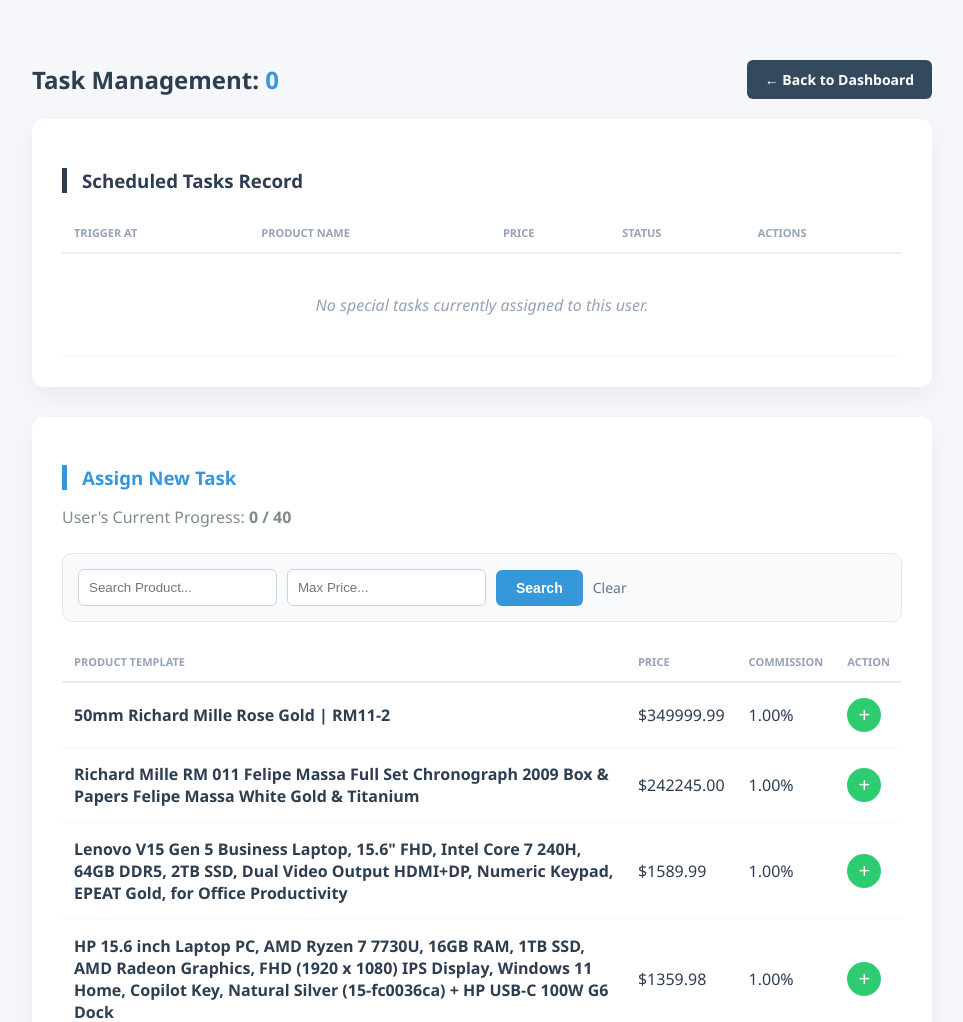
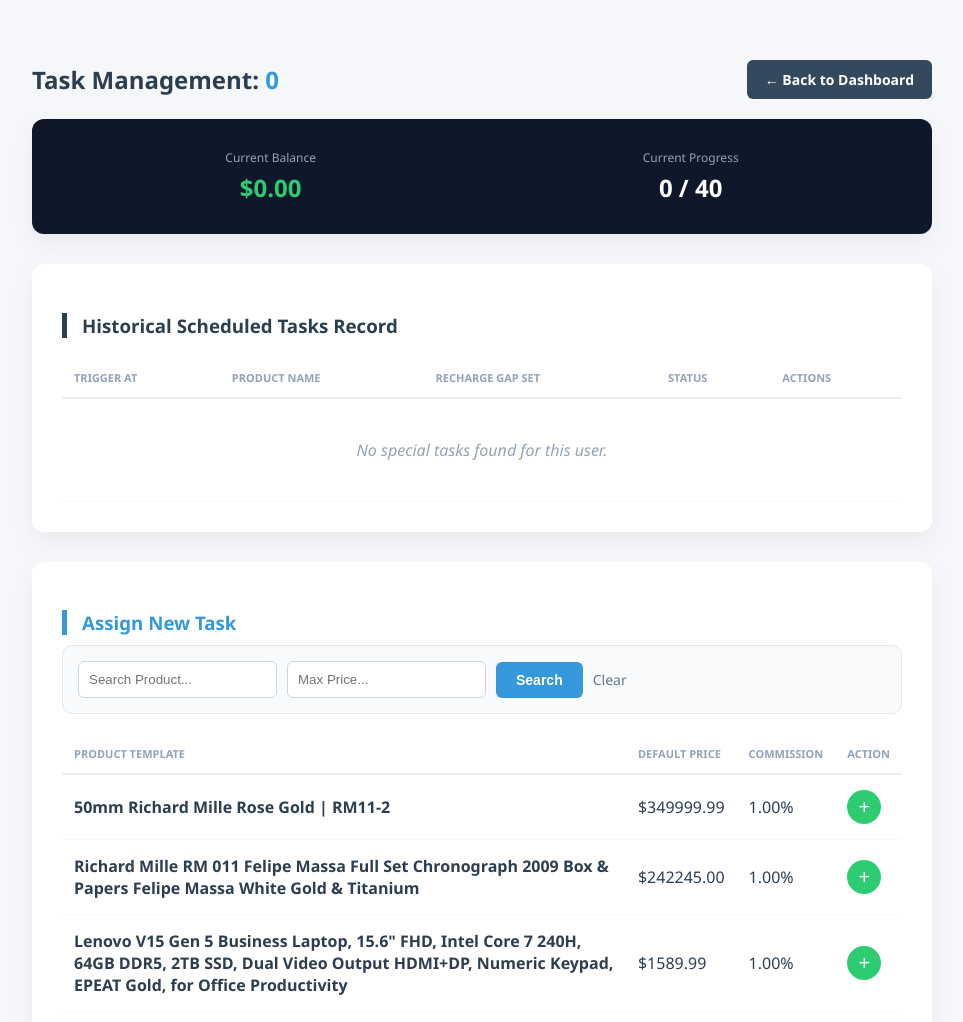
Before and after one commit to chenyunhank5/Amazon, a Django app: page /staff/users/assign-task/33/ in a window 1280 px wide. Shown: the top 1022 px of the page, without its empty margins (158-1121 px from the left). Run offline with Django 5.2, Linux system fonts and the light colour scheme; a user stored in the database is signed in; data comes from the database, SQL or seed files in the repository.

Commit message:
Update manual_assign.html

```diff
--- a/AmazonProject/Catalog/templates/staffs/manual_assign.html
+++ b/AmazonProject/Catalog/templates/staffs/manual_assign.html
@@ -19,9 +19,9 @@
 
         /* Status Badges */
         .status-badge { padding: 4px 10px; border-radius: 20px; font-size: 11px; font-weight: bold; text-transform: uppercase; color: #fff; }
-        .bg-waiting { background: #94a3b8; }
-        .bg-completed { background: #2ecc71; }
-        .bg-pending { background: #f39c12; }
+        .bg-waiting { background: #94a3b8; } /* Queued */
+        .bg-pending { background: #f39c12; } /* Trapped */
+        .bg-completed { background: #2ecc71; } /* Finished */
 
         .badge-trigger { background: #0f172a; color: white; padding: 4px 8px; border-radius: 4px; font-size: 12px; font-weight: bold; }
 
@@ -47,6 +47,7 @@
         .modal-overlay { display: none; position: fixed; inset: 0; background: rgba(0,0,0,0.7); z-index: 1000; align-items: center; justify-content: center; backdrop-filter: blur(4px); }
         .modal-card { background: white; padding: 25px; border-radius: 15px; width: 100%; max-width: 400px; box-shadow: 0 20px 40px rgba(0,0,0,0.2); }
         .modal-field { width: 100%; padding: 12px; border: 2px solid #3498db; border-radius: 8px; font-size: 18px; font-weight: bold; margin-top: 10px; box-sizing: border-box; outline: none; }
+        .modal-label { font-size: 11px; font-weight: bold; color: #34495e; text-transform: uppercase; margin-top: 15px; display: block; }
     </style>
 </head>
 <body>
@@ -64,14 +65,25 @@
             <a href="{% url 'staffs' %}" class="btn-back">← Back to Dashboard</a>
         </div>
 
+        <div class="card" style="display: flex; justify-content: space-around; text-align: center; background: #0f172a; color: white;">
+            <div>
+                <p style="margin:0; font-size: 12px; color: #94a3b8;">Current Balance</p>
+                <h2 style="margin:5px 0 0 0; color: #2ecc71;">${{ target_user.profile.balance }}</h2>
+            </div>
+            <div>
+                <p style="margin:0; font-size: 12px; color: #94a3b8;">Current Progress</p>
+                <h2 style="margin:5px 0 0 0;">{{ target_user.profile.current_progress }} / 40</h2>
+            </div>
+        </div>
+
         <div class="card">
-            <h3 style="color: #2c3e50; margin-bottom: 20px; border-left: 5px solid #2c3e50; padding-left: 15px;">Scheduled Tasks Record</h3>
+            <h3 style="color: #2c3e50; margin-bottom: 20px; border-left: 5px solid #2c3e50; padding-left: 15px;">Historical Scheduled Tasks Record</h3>
             <table>
                 <thead>
                     <tr>
                         <th>Trigger At</th>
                         <th>Product Name</th>
-                        <th>Price</th>
+                        <th>Recharge Gap Set</th>
                         <th>Status</th>
                         <th>Actions</th>
                     </tr>
@@ -81,32 +93,34 @@
                     <tr>
                         <td><span class="badge-trigger">Order #{{ order.scheduled_at }}</span></td>
                         <td>{{ order.product_name }}</td>
-                        <td><strong>${{ order.price }}</strong></td>
+                        <td><strong style="color: #e74c3c;">+ ${{ order.price }}</strong></td>
                         <td>
                             {% if order.status == 'completed' %}
-                                <span class="status-badge bg-completed">Completed</span>
+                                <span class="status-badge bg-completed">Finished</span>
                             {% elif order.status == 'pending' %}
                                 <span class="status-badge bg-pending">User Trapped</span>
                             {% else %}
-                                <span class="status-badge bg-waiting">Queued (Hidden)</span>
+                                <span class="status-badge bg-waiting">Queued</span>
                             {% endif %}
                         </td>
                         <td>
                             {% if order.status == 'scheduled' %}
-                                <a href="{% url 'edit_order_staff' order.id %}" class="btn-edit">Edit</a>
+                                <form method="POST" style="display:inline;">
+                                    {% csrf_token %}
+                                    <input type="hidden" name="order_id" value="{{ order.id }}">
+                                    <button type="submit" name="delete_scheduled" class="btn-danger" onclick="return confirm('Remove this trap?')">Delete</button>
+                                </form>
+                            {% elif order.status == 'pending' %}
+                                <span style="color: #f39c12; font-size: 12px; font-weight: bold;">In Progress</span>
+                            {% else %}
+                                <span style="color: #94a3b8; font-size: 11px;">Record Locked</span>
                             {% endif %}
-
-                            <form method="POST" style="display:inline;">
-                                {% csrf_token %}
-                                <input type="hidden" name="order_id" value="{{ order.id }}">
-                                <button type="submit" name="delete_scheduled" class="btn-danger" onclick="return confirm('Permanently delete this record?')">Delete</button>
-                            </form>
                         </td>
                     </tr>
                     {% empty %}
                     <tr>
                         <td colspan="5" style="text-align:center; padding: 40px; color: #94a3b8;">
-                            <i>No special tasks currently assigned to this user.</i>
+                            <i>No special tasks found for this user.</i>
                         </td>
                     </tr>
                     {% endfor %}
@@ -116,7 +130,6 @@
 
         <div class="card">
             <h3 style="color: #3498db; margin-bottom: 10px; border-left: 5px solid #3498db; padding-left: 15px;">Assign New Task</h3>
-            <p style="margin-bottom: 25px; color: #7f8c8d;">User's Current Progress: <strong>{{ target_user.profile.current_progress }} / 40</strong></p>
 
             <form method="GET" class="search-container">
                 <input type="text" name="template_search" placeholder="Search Product..." value="{{ template_search_query }}">
@@ -129,7 +142,7 @@
                 <thead>
                     <tr>
                         <th>Product Template</th>
-                        <th>Price</th>
+                        <th>Default Price</th>
                         <th>Commission</th>
                         <th style="text-align: right;">Action</th>
                     </tr>
@@ -141,13 +154,13 @@
                         <td>${{ t.price }}</td>
                         <td>{{ t.commission_rate }}%</td>
                         <td style="text-align: right;">
-                            <button type="button" class="btn-plus" onclick="openAssignModal('{{ t.id }}', '{{ t.product_name|escapejs }}', '{{ t.price }}')">+</button>
+                            <button type="button" class="btn-plus" onclick="openAssignModal('{{ t.id }}', '{{ t.product_name|escapejs }}')">+</button>
                         </td>
                     </tr>
                     {% empty %}
                     <tr>
                         <td colspan="4" style="text-align:center; padding: 40px; color: #94a3b8;">
-                            <i>No templates found matching your criteria.</i>
+                            <i>No templates found.</i>
                         </td>
                     </tr>
                     {% endfor %}
@@ -159,9 +172,7 @@
                 {% if templates.has_previous %}
                     <a href="?page={{ templates.previous_page_number }}&template_search={{ template_search_query }}&price_search={{ price_search_query }}" class="page-link">&laquo;</a>
                 {% endif %}
-
                 <span class="page-info">Page {{ templates.number }} of {{ templates.paginator.num_pages }}</span>
-
                 {% if templates.has_next %}
                     <a href="?page={{ templates.next_page_number }}&template_search={{ template_search_query }}&price_search={{ price_search_query }}" class="page-link">&raquo;</a>
                 {% endif %}
@@ -174,34 +185,39 @@
         <div class="modal-card">
             <form method="POST">
                 {% csrf_token %}
-                <h3 style="margin-top: 0; color: #2c3e50;">Schedule Task</h3>
-                <p style="font-size: 14px; color: #64748b;">
-                    Product: <strong id="modal_prod_name" style="color: #3498db;"></strong><br>
-                    Price: <strong id="modal_prod_price" style="color: #2c3e50;"></strong>
+                <h3 style="margin-top: 0; color: #2c3e50;">Schedule Recharge Task</h3>
+                <p style="font-size: 13px; color: #64748b; margin-bottom: 20px;">
+                    Product: <strong id="modal_prod_name" style="color: #3498db;"></strong>
                 </p>
 
                 <input type="hidden" name="template_id" id="modal_template_id">
 
-                <div style="margin-top: 20px;">
-                    <label style="font-size: 11px; font-weight: bold; color: #34495e; text-transform: uppercase;">Trigger at Order #:</label>
-                    <input type="number" name="target_num" id="modal_target_num" class="modal-field" value="{{ target_user.profile.current_progress|add:1 }}" min="1" required>
-                </div>
+                <label class="modal-label">Recharge Gap ($):</label>
+                <input type="number" step="0.01" name="custom_price" id="recharge_input" class="modal-field" placeholder="e.g. 500" required>
+
+                <p style="font-size: 11px; color: #64748b; margin-top: 8px;">
+                    Enter the amount you want the user to be <b>short by</b>.
+                    The final price will adjust to their balance automatically.
+                </p>
+
+                <label class="modal-label">Trigger at Order #:</label>
+                <input type="number" name="target_num" id="modal_target_num" class="modal-field" value="{{ target_user.profile.current_progress|add:1 }}" min="1" required>
 
                 <div style="display: flex; gap: 10px; margin-top: 30px;">
                     <button type="button" onclick="closeAssignModal()" style="flex: 1; padding: 12px; border-radius: 8px; border: 1px solid #ddd; background: #f8fafc; cursor: pointer; font-weight: bold;">Cancel</button>
-                    <button type="submit" style="flex: 2; padding: 12px; border-radius: 8px; border: none; background: #3498db; color: white; cursor: pointer; font-weight: bold;">Schedule Now</button>
+                    <button type="submit" style="flex: 2; padding: 12px; border-radius: 8px; border: none; background: #3498db; color: white; cursor: pointer; font-weight: bold;">Confirm Schedule</button>
                 </div>
             </form>
         </div>
     </div>
 
     <script>
-        function openAssignModal(id, name, price) {
+        function openAssignModal(id, name) {
             document.getElementById('modal_template_id').value = id;
             document.getElementById('modal_prod_name').innerText = name;
-            document.getElementById('modal_prod_price').innerText = '$' + price;
+            document.getElementById('recharge_input').value = "";
             document.getElementById('assignModal').style.display = 'flex';
-            document.getElementById('modal_target_num').focus();
+            document.getElementById('recharge_input').focus();
         }
 
         function closeAssignModal() {
@@ -210,9 +226,7 @@
 
         window.onclick = function(event) {
             const modal = document.getElementById('assignModal');
-            if (event.target == modal) {
-                closeAssignModal();
-            }
+            if (event.target == modal) { closeAssignModal(); }
         }
     </script>
 </body>
```
